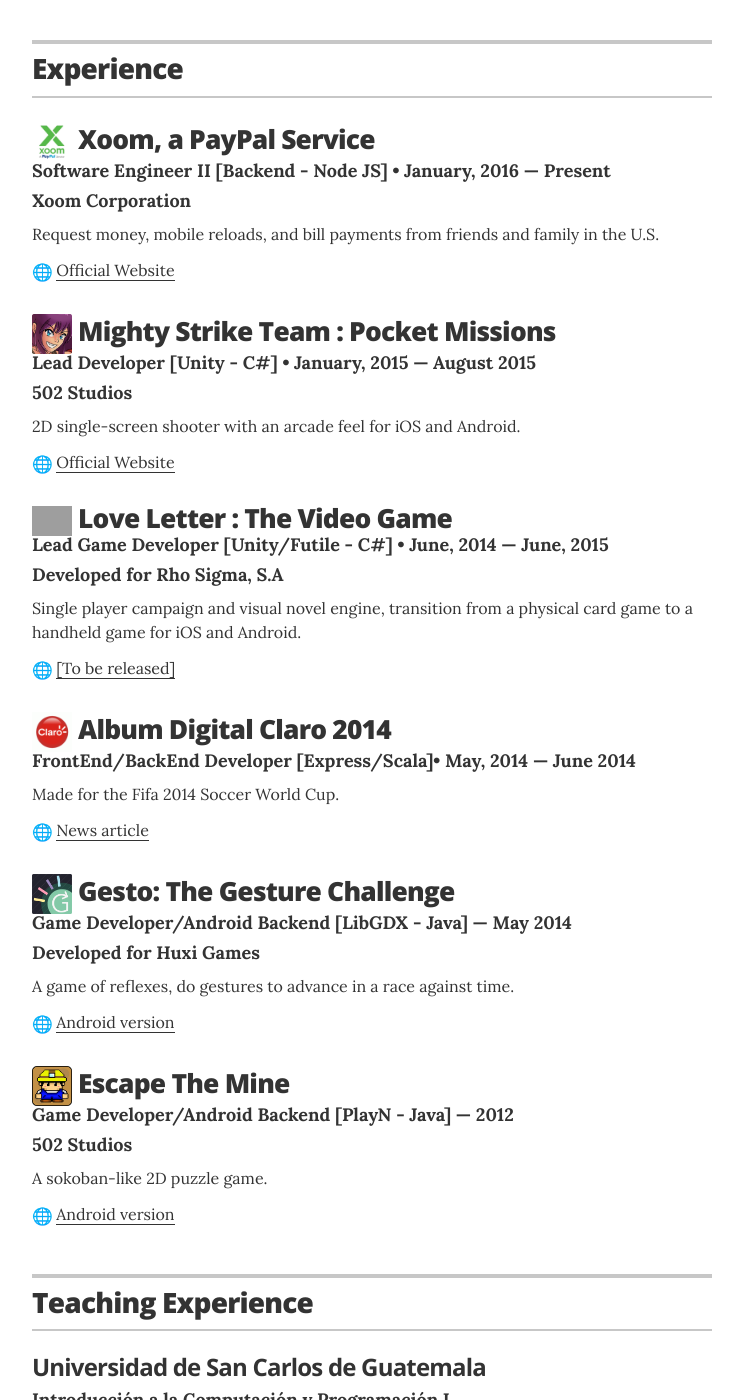
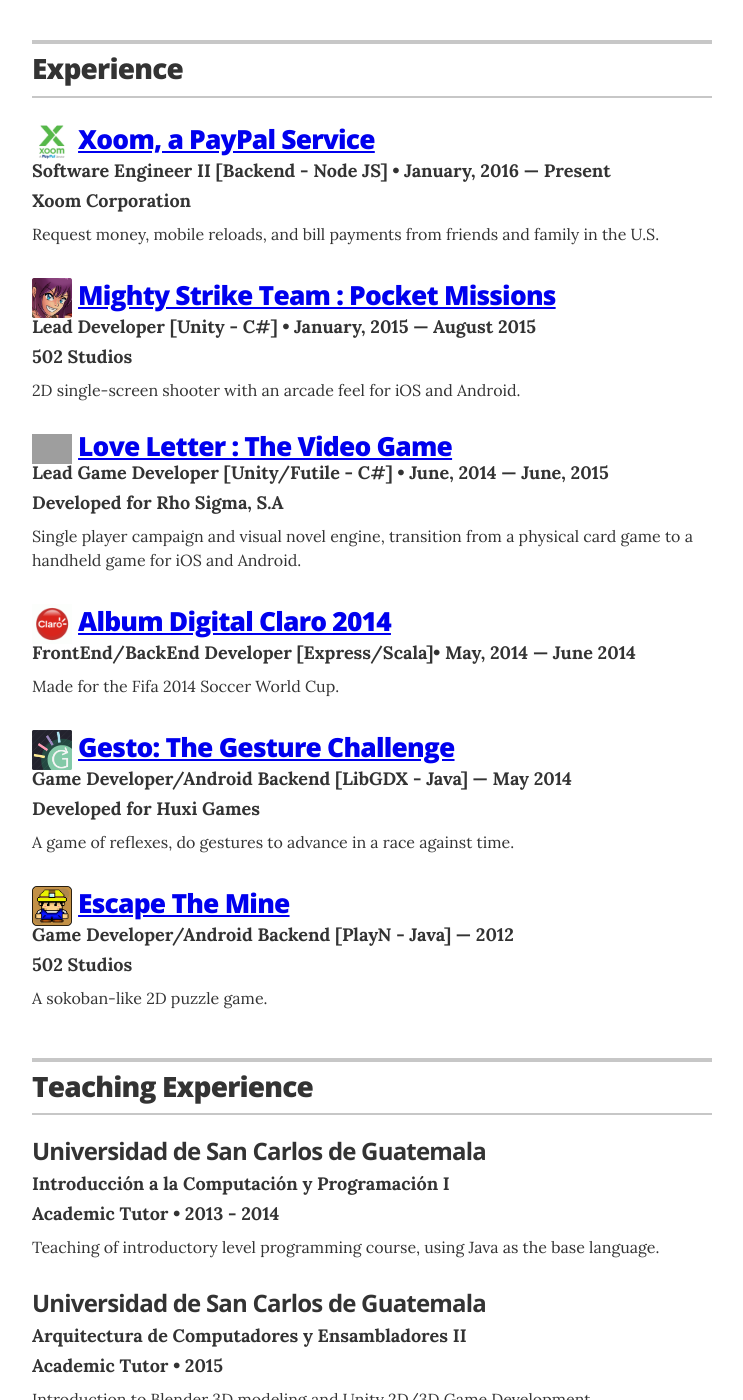
Before and after one commit to riktothepast/riktothepast.github.io, a Jekyll site: the page built from index.html, in a window 1280 px wide and 1400 px high, scrolled down 1021 px. Shown: the whole window, without its empty margins (268-1011 px from the left). Built offline with Jekyll 4.4.1, drawn with Linux system fonts in a browser that asks for light colours; emoji names are drawn with the system emoji font; grey boxes are pictures that could not be loaded.

Commit message:
updates urls

```diff
--- a/_layouts/resume.html
+++ b/_layouts/resume.html
@@ -89,73 +89,55 @@
    <!-- Duplicate these resume-item elements and edit accordingly for each job you want to add here -->
         <div class="resume-item">
                     <p style='line-height: 30px; font-family:"Open Sans", "Helvetica Neue", Helvetica, Arial, sans-serif;font-weight:900;font-size:1.65rem;letter-spacing:-.05rem;margin:0'>
-              <img src='images/xoom.png' style='vertical-align: middle; width:40px;'/> Xoom, a PayPal Service
+              <img src='images/xoom.png' style='vertical-align: middle; width:40px;'/> <a href="https://www.xoom.com" TARGET="_blank">Xoom, a PayPal Service</a>
           </p>
           <h4 class="resume-item-details">Software Engineer II [Backend - Node JS] &bull; January, 2016 &mdash; Present</h4>
           <h4 class="resume-item-details">Xoom Corporation</h4>
 
           <p class="resume-item-copy">Request money, mobile reloads, and bill payments from friends and family in the U.S.</p>
-          <p class="resume-item-copy"><img class="emoji" src="https://assets-cdn.github.com/images/icons/emoji/unicode/1f310.png" height="20" width="20" align="absmiddle">
-            <a href="https://www.xoom.com" TARGET="_blank">Official Website</a></p>
         </div><!-- end of resume-item -->
 
         <div class="resume-item">
           <p style='line-height: 30px; font-family:"Open Sans", "Helvetica Neue", Helvetica, Arial, sans-serif;font-weight:900;font-size:1.65rem;letter-spacing:-.05rem;margin:0'>
-              <img src='images/mst.png' style='vertical-align: middle; width:40px;'/> Mighty Strike Team : Pocket Missions
+          <img src='images/mst.png' style='vertical-align: middle; width:40px;'/> <a href="http://mst.502studios.net" TARGET="_blank">Mighty Strike Team : Pocket Missions</a>
           </p>
           <h4 class="resume-item-details">Lead Developer [Unity - C#] &bull; January, 2015 &mdash; August 2015</h4>
           <h4 class="resume-item-details">502 Studios</h4>
-
           <p class="resume-item-copy">2D single-screen shooter with an arcade feel for iOS and Android.</p>
-          <p class="resume-item-copy"><img class="emoji" src="https://assets-cdn.github.com/images/icons/emoji/unicode/1f310.png" height="20" width="20" align="absmiddle">
-            <a href="http://mst.502studios.net" TARGET="_blank">Official Website</a></p>
         </div><!-- end of resume-item -->
 
         <!-- another resume item -->
         <div class="resume-item">
           <p style='line-height: 10px; font-family:"Open Sans", "Helvetica Neue", Helvetica, Arial, sans-serif;font-weight:900;font-size:1.65rem;letter-spacing:-.05rem;margin:0'>
-              <img src='images/ll.png' style='vertical-align: middle; width:40px;'/> Love Letter : The Video Game
+          <img src='images/ll.png' style='vertical-align: middle; width:40px;'/> <a href="http://giphy.com/gifs/3o85xAoDw9WRyHQ5bO/html5" TARGET="_blank"> Love Letter : The Video Game</a>
           <h4 class="resume-item-details">Lead Game Developer [Unity/Futile  - C#] &bull; June, 2014 &mdash; June, 2015</h4>
           <h4 class="resume-item-details">Developed for Rho Sigma, S.A</h4>
-
           <p class="resume-item-copy">Single player campaign and visual novel engine, transition from a physical card game to a handheld game for iOS and Android. </p>
-                    <p class="resume-item-copy"><img class="emoji" src="https://assets-cdn.github.com/images/icons/emoji/unicode/1f310.png" height="20" width="20" align="absmiddle">
-
-          <a href="http://giphy.com/gifs/3o85xAoDw9WRyHQ5bO/html5" TARGET="_blank"> [To be released]</a>
-
         </div><!-- end of resume-item -->
 
         <!-- by now you're getting the picture... -->
         <div class="resume-item">
           <p style='line-height: 10px; font-family:"Open Sans", "Helvetica Neue", Helvetica, Arial, sans-serif;font-weight:900;font-size:1.65rem;letter-spacing:-.05rem;margin:0'>
-              <img src='images/claro.png' style='vertical-align: middle; width:40px;'/> Album Digital Claro 2014
+              <img src='images/claro.png' style='vertical-align: middle; width:40px;'/> <a href="http://www.soy502.com/articulo/apresurate-llenar-el-nuevo-album-digital-de-claro" TARGET="_blank">Album Digital Claro 2014</a>
           <h4 class="resume-item-details">FrontEnd/BackEnd Developer  [Express/Scala]&bull; May, 2014 &mdash; June 2014</h4>
           <p class="resume-item-copy">Made for the Fifa 2014 Soccer World Cup.</p>
-          <p class="resume-item-copy"><img class="emoji" src="https://assets-cdn.github.com/images/icons/emoji/unicode/1f310.png" height="20" width="20" align="absmiddle">
-            <a href="http://www.soy502.com/articulo/apresurate-llenar-el-nuevo-album-digital-de-claro" TARGET="_blank">News article</a></p>
         </div><!-- end of resume-item -->
 
         <div class="resume-item">
           <p style='line-height: 10px; font-family:"Open Sans", "Helvetica Neue", Helvetica, Arial, sans-serif;font-weight:900;font-size:1.65rem;letter-spacing:-.05rem;margin:0'>
-              <img src='images/gesto.png' style='vertical-align: middle; width:40px;'/> Gesto: The Gesture Challenge
+          <img src='images/gesto.png' style='vertical-align: middle; width:40px;'/> <a href="https://play.google.com/store/apps/details?id=com.huxigames.gestopremium" TARGET="_blank">Gesto: The Gesture Challenge</a>
           <h4 class="resume-item-details">Game Developer/Android Backend [LibGDX - Java] &mdash; May 2014</h4>
           <h4 class="resume-item-details">Developed for Huxi Games</h4>
-
           <p class="resume-item-copy">A game of reflexes, do gestures to advance in a race against time.</p>
-          <p class="resume-item-copy"><img class="emoji" src="https://assets-cdn.github.com/images/icons/emoji/unicode/1f310.png" height="20" width="20" align="absmiddle">
-            <a href="https://play.google.com/store/apps/details?id=com.huxigames.gestopremium" TARGET="_blank">Android version</a></p>
         </div><!-- end of resume-item -->
 
         <!-- Duplicate these resume-item elements and edit accordingly for each job you want to add here -->
         <div class="resume-item">
           <p style='line-height: 10px; font-family:"Open Sans", "Helvetica Neue", Helvetica, Arial, sans-serif;font-weight:900;font-size:1.65rem;letter-spacing:-.05rem;margin:0'>
-              <img src='images/escape.png' style='vertical-align: middle; width:40px;'/> Escape The Mine
+          <img src='images/escape.png' style='vertical-align: middle; width:40px;'/> <a href="https://play.google.com/store/apps/details?id=com.fiveotwo.android" TARGET="_blank">Escape The Mine</a>
           <h4 class="resume-item-details">Game Developer/Android Backend [PlayN - Java] &mdash; 2012</h4>
           <h4 class="resume-item-details">502 Studios</h4>
-
           <p class="resume-item-copy">A sokoban-like 2D puzzle game.</p>
-          <p class="resume-item-copy"><img class="emoji" src="https://assets-cdn.github.com/images/icons/emoji/unicode/1f310.png" height="20" width="20" align="absmiddle">
-            <a href="https://play.google.com/store/apps/details?id=com.fiveotwo.android" TARGET="_blank">Android version</a></p>
         </div><!-- end of resume-item -->
 
       </section>
```
Lines whose indentation alone changed are shown as unchanged.
